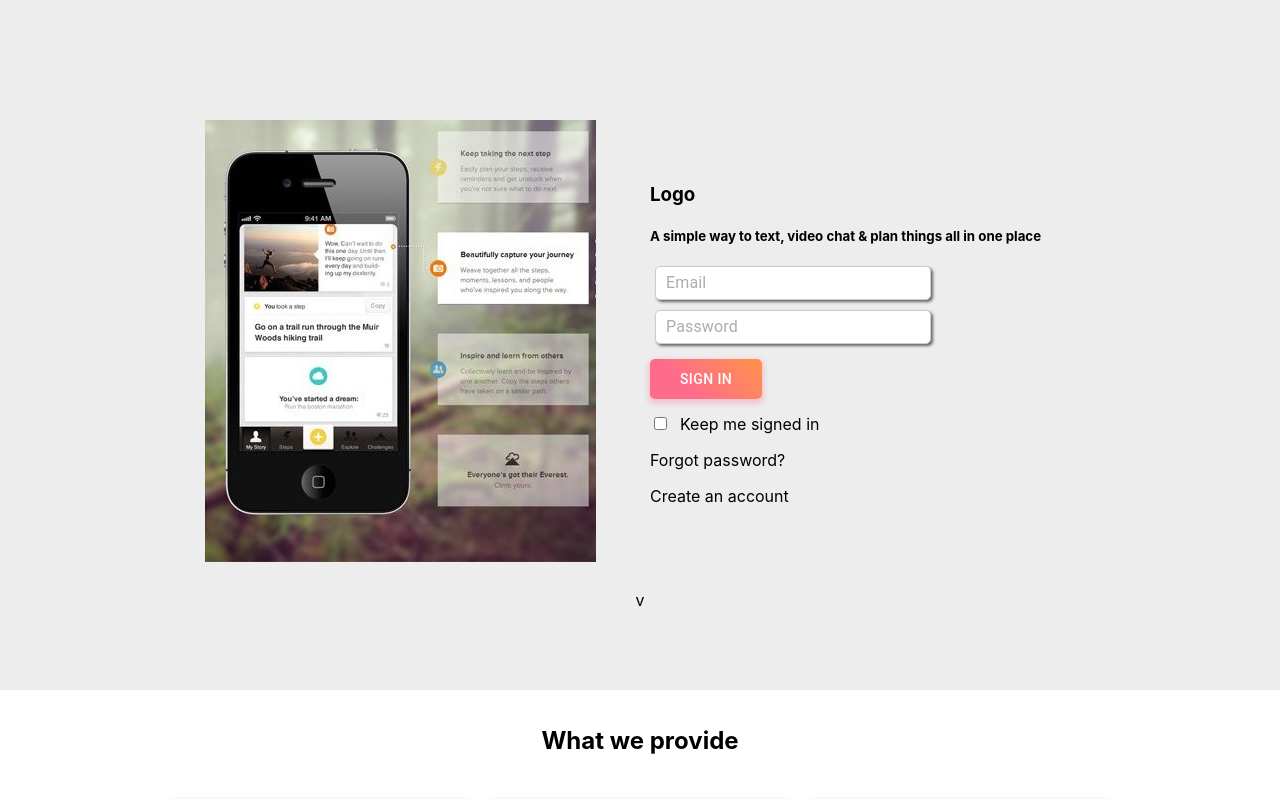
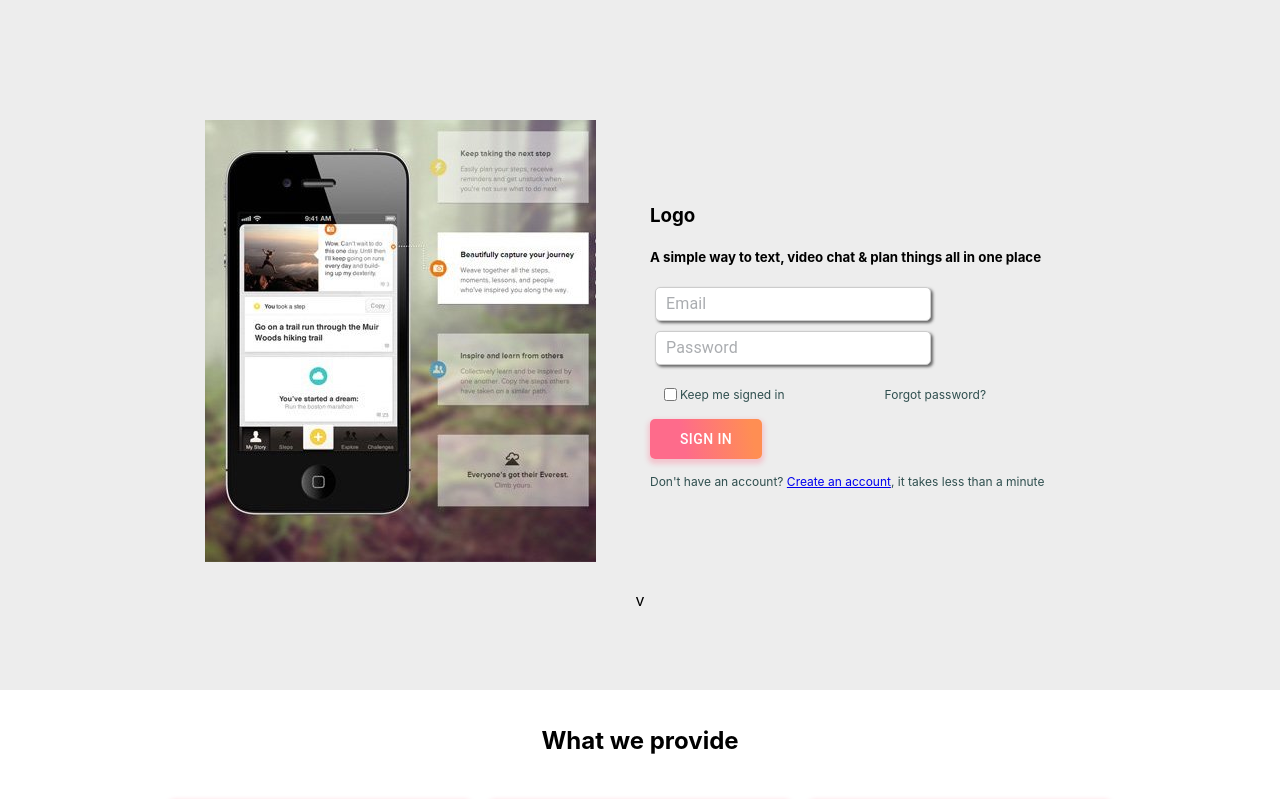
Before and after one commit to bill-l1/hack-the-6ix, a React (Create React App) app: page / in a window 1280 px wide. Shown: the top 799 px of the page. Built offline with nearby package versions, Linux system fonts and the light colour scheme; no server answers.

Commit message:
Reorganized LangingPage

```diff
--- a/src/App.js
+++ b/src/App.js
@@ -20,11 +20,10 @@ const App = () => {
             exact={true}
             path={ROUTES.MAIN}
             component={Main}
-            render={() => <Main />}
           />
           <Route
             exact={true}
-            path='/create_account'
+            path={ROUTES.CREATEACCOUNT}
             render={() => <CreateAccount />}
           />
         </Switch>
--- a/src/constants/routes.js
+++ b/src/constants/routes.js
@@ -1,2 +1,3 @@
 export const LANDING = '/'
 export const MAIN = '/main'
+export const CREATEACCOUNT = '/create-account'
--- a/src/pages/CreateAccount.js
+++ b/src/pages/CreateAccount.js
@@ -1,10 +1,47 @@
 import React from 'react'
+import { makeStyles } from '@material-ui/core/styles'
+
+const useStyles = makeStyles({
+    container: {
+        background: 'linear-gradient(45deg, #5330B0 30%, #A052D8 90%)',
+        opacity: '80%',
+        height: '100vh',
+        display: 'flex',
+        alignItems: 'center',
+        justifyContent: 'center'
+    },
+    infoDiv: {
+        backgroundColor: '#fff',
+        borderRadius: '5px',
+        boxShadow: '7px 12px 13px 5px rgba(0, 0, 0, 0.5)',
+        height: '70%',
+        width: '70%',
+        display: 'grid',
+        gridTemplateColumns: '3fr 4fr',
+        alignItems: 'center',
+        justifyContent: 'center',
+        '& div': {
+            padding: '15px 30px'
+        }
+    }
+
+})
 
 const CreateAccount = (props) => {
+    const classes = useStyles()
 
     return (
-        <div>
-            Create Account
+        <div className={classes.container}>
+            <div className={classes.infoDiv}>
+                <div>
+                    LOGO
+                </div>
+                <div>
+                    <h2>Create New Account</h2>
+                    some sentence saying what/why we take
+
+                </div>
+            </div>
         </div>
     )
 }
--- a/src/pages/Landing.js
+++ b/src/pages/Landing.js
@@ -3,6 +3,8 @@ import MockDesign from '../assets/mock-app-design.jpg'
 import { makeStyles, styled } from '@material-ui/core/styles'
 import { Button, Input, Card, CardContent } from '@material-ui/core'
 import { animateScroll as scroll } from 'react-scroll'
+import * as ROUTES from '../constants/routes'
+import { Link } from 'react-router-dom'
 
 const useStyles = makeStyles({
     signUpDiv: {
@@ -29,6 +31,17 @@ const useStyles = makeStyles({
         '& img': {
             maxWidth: '100%',
             maxHeight: '100%'
+        },
+        '& p': {
+            color: '#2F4F4F',
+            fontSize: '12px'
+        }
+    },
+    flexDisplay: {
+        display: 'flex',
+        alignItems: 'center',
+        '& p:last-child': {
+            paddingLeft: '100px'
         }
     },
     infoDiv: {
@@ -60,8 +73,8 @@ const AuthInput = styled(Input)({
 
 const MyButton = styled(Button)({
     display: 'flex',
-    background: 'linear-gradient(45deg, #FE6B8B 30%, #FF8E53 90%)',
-    margin: '15px 0px',
+    background: 'linear-gradient(80deg, #FE6B8B 30%, #FF8E53 90%)',
+    margin: '5px 0 15px 0px',
     border: 0,
     borderRadius: '5px',
     boxShadow: '0 3px 5px 2px rgba(255, 105, 135, .3)',
@@ -80,8 +93,8 @@ const InfoCards = styled(Card)({
     }
 });
 
-const Landing = (props) => {
-    const classes = useStyles();
+const Landing = () => {
+    const classes = useStyles()
 
     return (
         <div>
@@ -94,10 +107,12 @@ const Landing = (props) => {
                     <h5>A simple way to text, video chat & plan things all in one place</h5>
                     <AuthInput disableUnderline={true} placeholder='Email'/>
                     <AuthInput disableUnderline={true} placeholder='Password'/>
+                    <div className={classes.flexDisplay}>
+                        <input type='checkbox'/><p>Keep me signed in</p>
+                        <p>Forgot password?</p>
+                    </div>
                     <MyButton>Sign In</MyButton>
-                    <input type='checkbox'/><label>Keep me signed in</label>
-                    <p>Forgot password?</p>
-                    <p>Create an account</p>
+                    <p>Don't have an account? <Link to={ROUTES.CREATEACCOUNT}>Create an account</Link>, it takes less than a minute</p>
                 </div>
                 <div onClick={() => scroll.scrollToBottom()}>v</div>
             </div>
```
